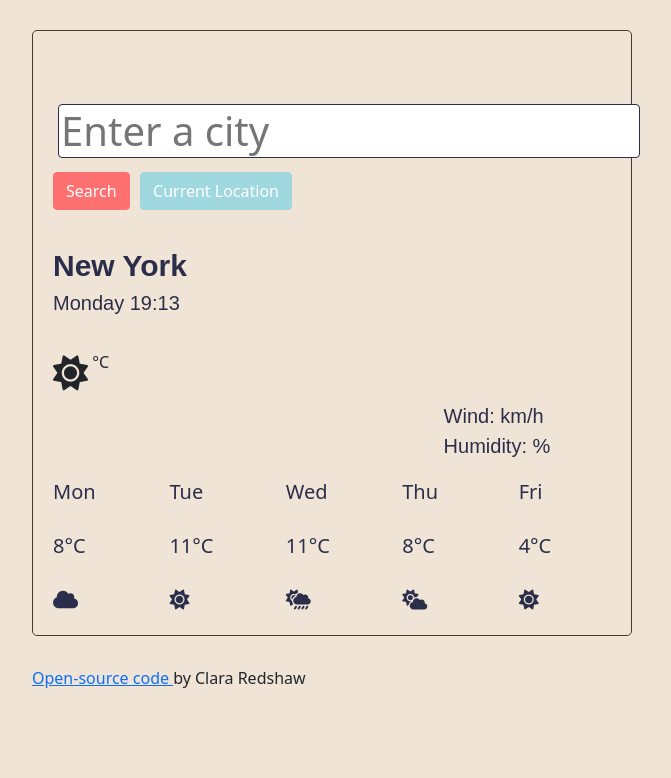
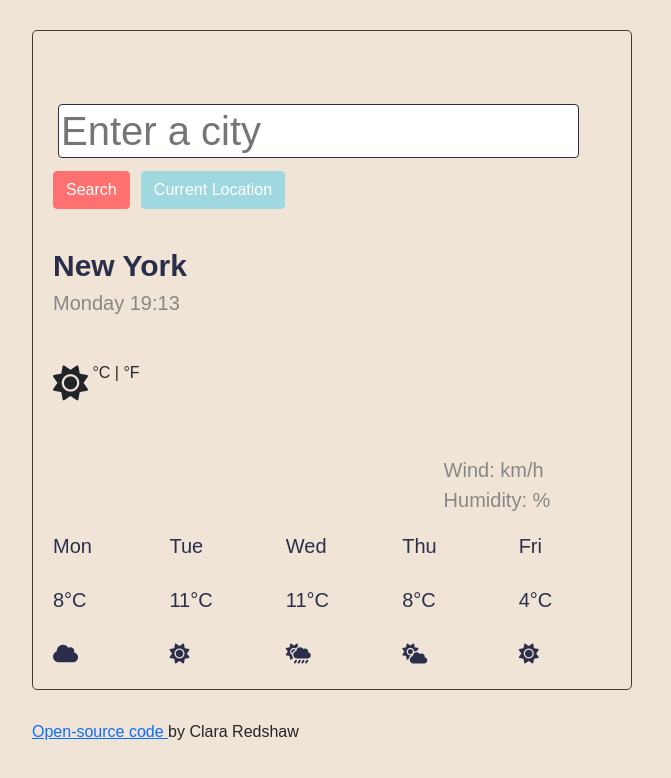
Before and after one commit to clarark/weather-app, a plain HTML site: page index.html in a window 1280 px wide. Shown: the whole page, without its empty margins (323-994 px from the left). Drawn offline with nearby package versions, Linux system fonts and the light colour scheme; no server answers.

Commit message:
changed colors in CSS and added new class "overview"

```diff
--- a/index.html
+++ b/index.html
@@ -14,6 +14,8 @@
 <body>
     <div class="weather-app-wrapper">
         <div class="weather-app">
+            <div class="overview">
+
 </br>
 </br>
 <h1>
@@ -24,26 +26,30 @@
         </form>
     </h1>
     </br>
+    <div class="clearfix">
         <p>
             <span class="house"></span>
         </br>
             <span class="cheese">
 
             </span>
-            </br>
+                </br>
             <span id="description">
 
             </span>
+        </div>
             </br>
             <i class="fas fa-sun bottle"></i>
             <span class="glasses">
 
             </span>
+
             <span class="degrees">
-                °C
+                °C | °F
 
 
             </span>
+        </div>
         </br>
 
             <span class="weather fi">
--- a/src/style.css
+++ b/src/style.css
@@ -14,6 +14,7 @@
 body{
     background-color: #f0e4d7;
     padding-left: 30px;
+    font-family: Arial, Helvetica, sans-serif;
   }
 
   .input-text{
@@ -53,7 +54,7 @@ body{
   .cheese{
     font-size: 20px;
     font-family: Arial, Helvetica, sans-serif;
-    color: #2b2e4a;
+    color: rgb(135, 135, 135);;
   }
 
 
@@ -72,7 +73,7 @@ body{
     font-family: Arial, Helvetica, sans-serif;
     left: 70%;
     font-size: 20px;
-    color:#2b2e4a;
+    color: rgb(135, 135, 135);
     top: 20%;
   }
 
@@ -90,5 +91,9 @@ body{
   #description{
     font-size: 20px;
     font-family: Arial, Helvetica, sans-serif;
-    color: #2b2e4a;
+    color: rgb(135, 135, 135);;
   }
+
+  .overview{
+    margin-bottom: 20px;
+  }
```
